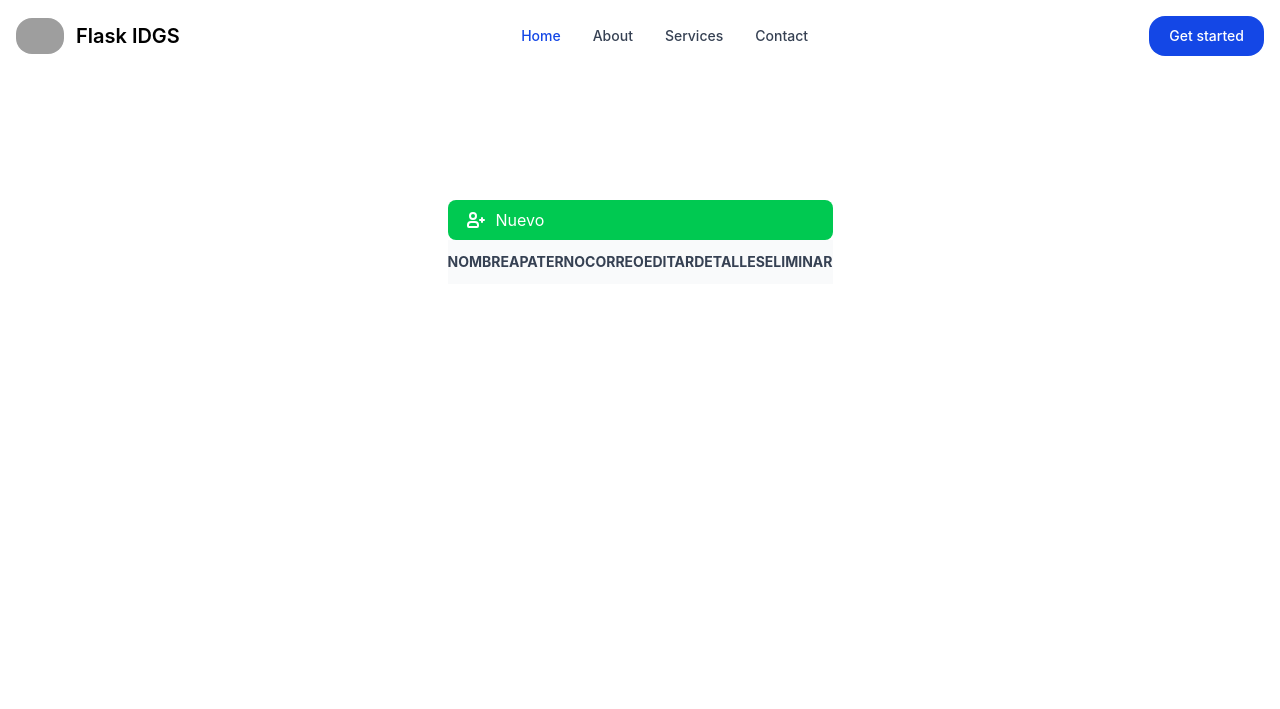
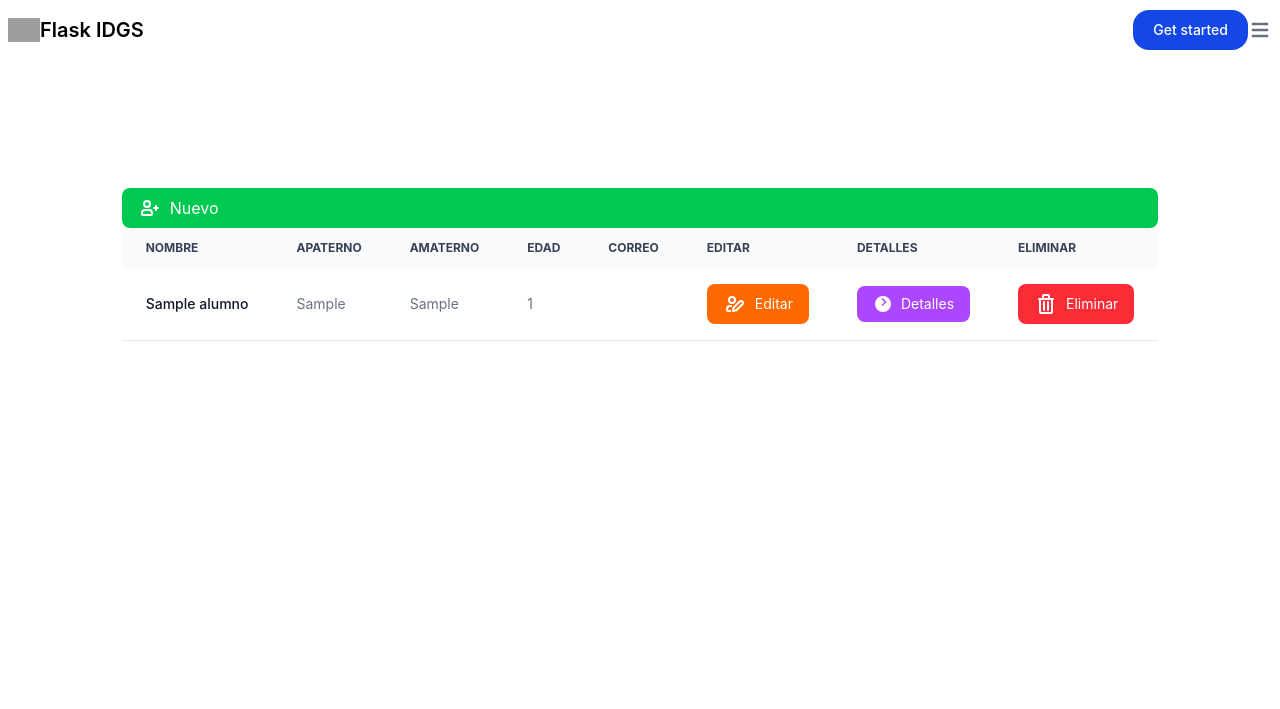
Before and after one commit to ICO-801-9-68528/flaskBDICO-801-9, a Flask app: page / in a window 1280 px wide. Shown: the top 709 px of the page. Run offline with Flask 3, Linux system fonts and the light colour scheme; tables that the repository leaves empty hold one stand-in row (values such as "Sample post"); lists and menus that the app fills with data are empty; some libraries are stand-ins or nearby versions; grey boxes are pictures that could not be loaded.

Commit message:
abc alumnos

```diff
--- a/app.py
+++ b/app.py
@@ -15,9 +15,12 @@
 @app.route("/")
 @app.route("/index")
 def index():
-	return render_template("index.html")
+     create_alumno=forms.UserForm(request.form)
+     #select * alumnos alumnos
+     alumno=Alumnos.query.all()
+     return render_template("index.html",form=create_alumno, alumno=alumno)
 
-@app.route("/usuarios",methods=["GET","POST"])
+@app.route("/",methods=["GET","POST"])
 def usuario():
     mat=0
     nom=''
--- a/static/dist/output.css
+++ b/static/dist/output.css
@@ -259,7 +259,6 @@
     --radius-md: 0.375rem;
     --radius-lg: 16px;
     --radius-xl: 0.75rem;
-    --radius-2xl: 1rem;
     --ease-in: cubic-bezier(0.4, 0, 1, 1);
     --ease-out: cubic-bezier(0, 0, 0.2, 1);
     --ease-in-out: cubic-bezier(0.4, 0, 0.2, 1);
@@ -850,9 +849,6 @@
   .mt-2 {
     margin-top: calc(var(--spacing) * 2);
   }
-  .mt-4 {
-    margin-top: calc(var(--spacing) * 4);
-  }
   .apexcharts-canvas {
     & .apexcharts-tooltip {
       background-color: primary !important;
@@ -1111,9 +1107,6 @@
       margin-right: 0.25rem;
       min-width: 4rem;
     }
-  }
-  .mr-3 {
-    margin-right: calc(var(--spacing) * 3);
   }
   .apexcharts-tooltip-title {
     .apexcharts-canvas .apexcharts-tooltip & {
@@ -1256,9 +1249,6 @@
   .h-6 {
     height: calc(var(--spacing) * 6);
   }
-  .h-7 {
-    height: calc(var(--spacing) * 7);
-  }
   .h-10 {
     height: calc(var(--spacing) * 10);
   }
@@ -1368,9 +1358,6 @@
   }
   .max-w-md {
     max-width: var(--container-md);
-  }
-  .max-w-screen-xl {
-    max-width: var(--breakpoint-xl);
   }
   .datatable-input {
     .datatable-wrapper .datatable-search & {
@@ -1480,9 +1467,6 @@
   .flex-col {
     flex-direction: column;
   }
-  .flex-wrap {
-    flex-wrap: wrap;
-  }
   .items-center {
     align-items: center;
   }
@@ -1521,16 +1505,6 @@
       margin-inline-end: calc(calc(var(--spacing) * 2) * calc(1 - var(--tw-space-x-reverse)));
     }
   }
-  .space-x-3 {
-    :where(& > :not(:last-child)) {
-      --tw-space-x-reverse: 0;
-      margin-inline-start: calc(calc(var(--spacing) * 3) * var(--tw-space-x-reverse));
-      margin-inline-end: calc(calc(var(--spacing) * 3) * calc(1 - var(--tw-space-x-reverse)));
-    }
-  }
-  .self-center {
-    align-self: center;
-  }
   .overflow-hidden {
     overflow: hidden;
   }
@@ -1556,9 +1530,6 @@
   .rounded {
     border-radius: var(--radius);
   }
-  .rounded-2xl {
-    border-radius: var(--radius-2xl);
-  }
   .rounded-base {
     border-radius: var(--radius-base);
   }
@@ -1567,9 +1538,6 @@
   }
   .rounded-lg {
     border-radius: var(--radius-lg);
-  }
-  .rounded-sm {
-    border-radius: var(--radius-sm);
   }
   .rounded-s-base {
     border-start-start-radius: var(--radius-base);
@@ -1666,14 +1634,8 @@
   .border-brand {
     border-color: var(--color-brand);
   }
-  .border-default {
-    border-color: var(--color-default);
-  }
   .border-default-medium {
     border-color: var(--color-default-medium);
-  }
-  .border-gray-100 {
-    border-color: var(--color-gray-100);
   }
   .border-gray-200 {
     border-color: var(--color-gray-200);
@@ -1757,11 +1719,17 @@
   .bg-neutral-secondary-medium {
     background-color: var(--color-neutral-secondary-medium);
   }
-  .bg-neutral-secondary-soft {
-    background-color: var(--color-neutral-secondary-soft);
-  }
   .bg-neutral-tertiary-medium {
     background-color: var(--color-neutral-tertiary-medium);
+  }
+  .bg-orange-500 {
+    background-color: var(--color-orange-500);
+  }
+  .bg-purple-500 {
+    background-color: var(--color-purple-500);
+  }
+  .bg-red-500 {
+    background-color: var(--color-red-500);
   }
   .bg-transparent {
     background-color: transparent;
@@ -1845,9 +1813,6 @@
   .p-1\.5 {
     padding: calc(var(--spacing) * 1.5);
   }
-  .p-2 {
-    padding: calc(var(--spacing) * 2);
-  }
   .p-2\.5 {
     padding: calc(var(--spacing) * 2.5);
   }
@@ -1872,6 +1837,9 @@
   .px-5 {
     padding-inline: calc(var(--spacing) * 5);
   }
+  .px-6 {
+    padding-inline: calc(var(--spacing) * 6);
+  }
   .px-30 {
     padding-inline: calc(var(--spacing) * 30);
   }
@@ -1883,6 +1851,9 @@
   }
   .py-3 {
     padding-block: calc(var(--spacing) * 3);
+  }
+  .py-4 {
+    padding-block: calc(var(--spacing) * 4);
   }
   .py-32 {
     padding-block: calc(var(--spacing) * 32);
@@ -1915,12 +1886,6 @@
       color: heading !important;
     }
   }
-  .pr-4 {
-    padding-right: calc(var(--spacing) * 4);
-  }
-  .pl-3 {
-    padding-left: calc(var(--spacing) * 3);
-  }
   .datatable-empty {
     .datatable-wrapper .datatable-table & {
       text-align: center;
@@ -1929,6 +1894,12 @@
   .text-center {
     text-align: center;
   }
+  .text-left {
+    text-align: left;
+  }
+  .text-right {
+    text-align: right;
+  }
   .text-base {
     font-size: var(--text-base);
     line-height: var(--tw-leading, var(--text-base--line-height));
@@ -1944,6 +1915,10 @@
   .text-xl {
     font-size: var(--text-xl);
     line-height: var(--tw-leading, var(--text-xl--line-height));
+  }
+  .text-xs {
+    font-size: var(--text-xs);
+    line-height: var(--tw-leading, var(--text-xs--line-height));
   }
   .apexcharts-datalabels {
     .apexcharts-canvas & .apexcharts-text.apexcharts-pie-label {
@@ -2003,6 +1978,10 @@
     --tw-leading: var(--leading-relaxed);
     line-height: var(--leading-relaxed);
   }
+  .font-bold {
+    --tw-font-weight: var(--font-weight-bold);
+    font-weight: var(--font-weight-bold);
+  }
   .font-medium {
     --tw-font-weight: var(--font-weight-medium);
     font-weight: var(--font-weight-medium);
@@ -2055,6 +2034,9 @@
   }
   .text-gray-700 {
     color: var(--color-gray-700);
+  }
+  .text-gray-800 {
+    color: var(--color-gray-800);
   }
   .text-gray-900 {
     color: var(--color-gray-900);
@@ -2183,20 +2165,6 @@
       }
     }
   }
-  .hover\:bg-neutral-secondary-soft {
-    &:hover {
-      @media (hover: hover) {
-        background-color: var(--color-neutral-secondary-soft);
-      }
-    }
-  }
-  .hover\:bg-neutral-tertiary {
-    &:hover {
-      @media (hover: hover) {
-        background-color: var(--color-neutral-tertiary);
-      }
-    }
-  }
   .hover\:bg-neutral-tertiary-medium {
     &:hover {
       @media (hover: hover) {
@@ -2204,6 +2172,27 @@
       }
     }
   }
+  .hover\:bg-orange-600 {
+    &:hover {
+      @media (hover: hover) {
+        background-color: var(--color-orange-600);
+      }
+    }
+  }
+  .hover\:bg-purple-600 {
+    &:hover {
+      @media (hover: hover) {
+        background-color: var(--color-purple-600);
+      }
+    }
+  }
+  .hover\:bg-red-600 {
+    &:hover {
+      @media (hover: hover) {
+        background-color: var(--color-red-600);
+      }
+    }
+  }
   .hover\:bg-white {
     &:hover {
       @media (hover: hover) {
@@ -2270,11 +2259,6 @@
       --tw-ring-color: var(--color-brand-medium);
     }
   }
-  .focus\:ring-gray-200 {
-    &:focus {
-      --tw-ring-color: var(--color-gray-200);
-    }
-  }
   .focus\:ring-neutral-tertiary {
     &:focus {
       --tw-ring-color: var(--color-neutral-tertiary);
@@ -2286,11 +2270,6 @@
       outline-style: none;
     }
   }
-  .sm\:h-9 {
-    @media (width >= 40rem) {
-      height: calc(var(--spacing) * 9);
-    }
-  }
   .sm\:w-auto {
     @media (width >= 40rem) {
       width: auto;
@@ -2301,153 +2280,19 @@
       border-radius: var(--radius-lg);
     }
   }
-  .sm\:px-4 {
-    @media (width >= 40rem) {
-      padding-inline: calc(var(--spacing) * 4);
-    }
-  }
   .md\:inset-0 {
     @media (width >= 48rem) {
       inset: calc(var(--spacing) * 0);
     }
   }
-  .md\:order-1 {
-    @media (width >= 48rem) {
-      order: 1;
-    }
-  }
-  .md\:order-2 {
-    @media (width >= 48rem) {
-      order: 2;
-    }
-  }
-  .md\:mt-0 {
-    @media (width >= 48rem) {
-      margin-top: calc(var(--spacing) * 0);
-    }
-  }
-  .md\:mr-0 {
-    @media (width >= 48rem) {
-      margin-right: calc(var(--spacing) * 0);
-    }
-  }
-  .md\:block {
-    @media (width >= 48rem) {
-      display: block;
-    }
-  }
-  .md\:flex {
-    @media (width >= 48rem) {
-      display: flex;
-    }
-  }
-  .md\:hidden {
-    @media (width >= 48rem) {
-      display: none;
-    }
-  }
-  .md\:w-auto {
-    @media (width >= 48rem) {
-      width: auto;
-    }
-  }
   .md\:grid-cols-2 {
     @media (width >= 48rem) {
       grid-template-columns: repeat(2, minmax(0, 1fr));
     }
   }
-  .md\:flex-row {
-    @media (width >= 48rem) {
-      flex-direction: row;
-    }
-  }
   .md\:gap-6 {
     @media (width >= 48rem) {
       gap: calc(var(--spacing) * 6);
-    }
-  }
-  .md\:space-x-8 {
-    @media (width >= 48rem) {
-      :where(& > :not(:last-child)) {
-        --tw-space-x-reverse: 0;
-        margin-inline-start: calc(calc(var(--spacing) * 8) * var(--tw-space-x-reverse));
-        margin-inline-end: calc(calc(var(--spacing) * 8) * calc(1 - var(--tw-space-x-reverse)));
-      }
-    }
-  }
-  .md\:border-0 {
-    @media (width >= 48rem) {
-      border-style: var(--tw-border-style);
-      border-width: 0px;
-    }
-  }
-  .md\:bg-neutral-primary {
-    @media (width >= 48rem) {
-      background-color: var(--color-neutral-primary);
-    }
-  }
-  .md\:bg-transparent {
-    @media (width >= 48rem) {
-      background-color: transparent;
-    }
-  }
-  .md\:bg-white {
-    @media (width >= 48rem) {
-      background-color: var(--color-white);
-    }
-  }
-  .md\:p-0 {
-    @media (width >= 48rem) {
-      padding: calc(var(--spacing) * 0);
-    }
-  }
-  .md\:text-sm {
-    @media (width >= 48rem) {
-      font-size: var(--text-sm);
-      line-height: var(--tw-leading, var(--text-sm--line-height));
-    }
-  }
-  .md\:font-medium {
-    @media (width >= 48rem) {
-      --tw-font-weight: var(--font-weight-medium);
-      font-weight: var(--font-weight-medium);
-    }
-  }
-  .md\:text-blue-700 {
-    @media (width >= 48rem) {
-      color: var(--color-blue-700);
-    }
-  }
-  .md\:text-fg-brand {
-    @media (width >= 48rem) {
-      color: var(--color-fg-brand);
-    }
-  }
-  .md\:hover\:bg-transparent {
-    @media (width >= 48rem) {
-      &:hover {
-        @media (hover: hover) {
-          background-color: transparent;
-        }
-      }
-    }
-  }
-  .md\:hover\:text-blue-700 {
-    @media (width >= 48rem) {
-      &:hover {
-        @media (hover: hover) {
-          color: var(--color-blue-700);
-        }
-      }
-    }
-  }
-  .md\:hover\:text-fg-brand {
-    @media (width >= 48rem) {
-      &:hover {
-        @media (hover: hover) {
-          color: var(--color-fg-brand);
-        }
-      }
     }
   }
   .rtl\:rotate-180 {
@@ -2460,6 +2305,11 @@
       :where(& > :not(:last-child)) {
         --tw-space-x-reverse: 1;
       }
+    }
+  }
+  .rtl\:text-right {
+    &:where(:dir(rtl), [dir="rtl"], [dir="rtl"] *) {
+      text-align: right;
     }
   }
   .dark\:border-gray-500 {
@@ -2503,11 +2353,6 @@
       @supports (color: color-mix(in lab, red, red)) {
         background-color: color-mix(in oklab, var(--color-gray-800) 50%, transparent);
       }
-    }
-  }
-  .dark\:bg-gray-900 {
-    @media (prefers-color-scheme: dark) {
-      background-color: var(--color-gray-900);
     }
   }
   .dark\:bg-gray-900\/80 {
@@ -2560,15 +2405,6 @@
       }
     }
   }
-  .dark\:hover\:bg-gray-700 {
-    @media (prefers-color-scheme: dark) {
-      &:hover {
-        @media (hover: hover) {
-          background-color: var(--color-gray-700);
-        }
-      }
-    }
-  }
   .dark\:hover\:bg-gray-800 {
     @media (prefers-color-scheme: dark) {
       &:hover {
@@ -2605,35 +2441,6 @@
     @media (prefers-color-scheme: dark) {
       &:focus {
         --tw-ring-color: var(--color-gray-600);
-      }
-    }
-  }
-  .md\:dark\:bg-gray-900 {
-    @media (width >= 48rem) {
-      @media (prefers-color-scheme: dark) {
-        background-color: var(--color-gray-900);
-      }
-    }
-  }
-  .md\:dark\:hover\:bg-transparent {
-    @media (width >= 48rem) {
-      @media (prefers-color-scheme: dark) {
-        &:hover {
-          @media (hover: hover) {
-            background-color: transparent;
-          }
-        }
-      }
-    }
-  }
-  .md\:dark\:hover\:text-white {
-    @media (width >= 48rem) {
-      @media (prefers-color-scheme: dark) {
-        &:hover {
-          @media (hover: hover) {
-            color: var(--color-white);
-          }
-        }
       }
     }
   }
--- a/templates/index.html
+++ b/templates/index.html
@@ -37,6 +37,12 @@
           <div class="flex items-center">Apaterno</div>
         </th>
         <th scope="col" class="px-6 py-3">
+          <div class="flex items-center">Amaterno</div>
+        </th>
+        <th scope="col" class="px-6 py-3">
+          <div class="flex items-center">Edad</div>
+        </th>
+        <th scope="col" class="px-6 py-3">
           <div class="flex items-center">Correo</div>
         </th>
         <th scope="col" class="px-6 py-3">
@@ -62,6 +68,8 @@
           {{ alum.nombre }}
         </th>
         <td class="px-6 py-4">{{ alum.apaterno }}</td>
+        <td class="px-6 py-4">{{ alum.amaterno }}</td>
+        <td class="px-6 py-4">{{ alum.edad }}</td>
         <td class="px-6 py-4">{{ alum.email }}</td>
         <td class="px-6 py-4 text-right">
           <a
```
Also changed, not shown: static/src/input.css (line endings or trailing spaces).
